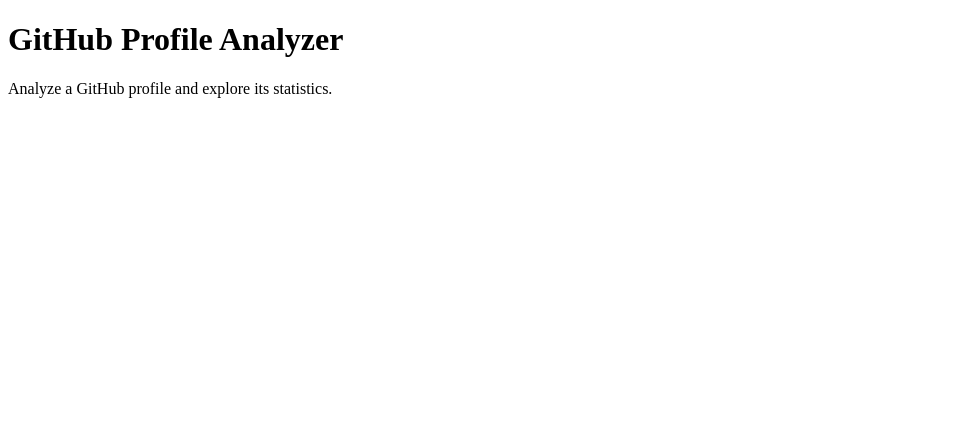
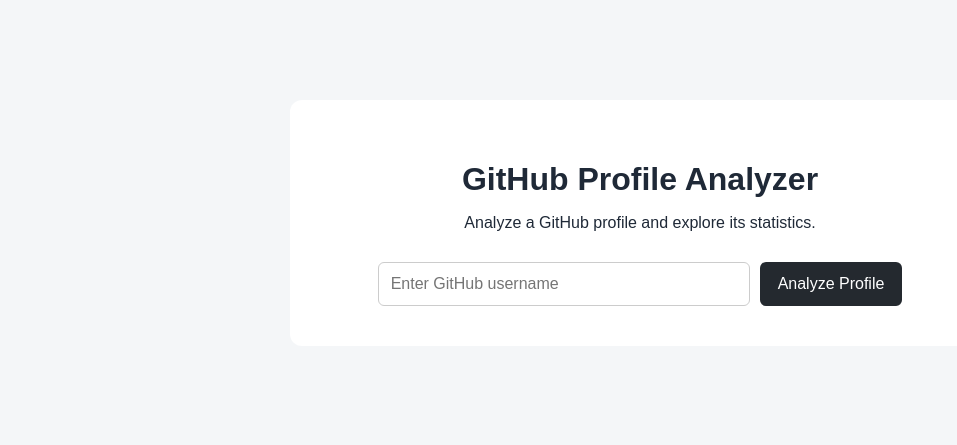
Before and after one commit to yogesharumugam2103/github-profile-analyzer, a Flask app: page / in a window 1280 px wide. Shown: the top 445 px of the page, without its empty margins (0-957 px from the left). Run offline with Flask 3, Linux system fonts and the light colour scheme.

Commit message:
Build initial profile search UI

```diff
--- /dev/null
+++ b/static/css/style.css
@@ -0,0 +1,56 @@
+* {
+    box-sizing: border-box;
+}
+
+body {
+    margin: 0;
+    font-family: Arial, sans-serif;
+    background: #f4f6f8;
+    color: #1f2937;
+}
+
+.container {
+    width: 90%;
+    max-width: 700px;
+    margin: 100px auto;
+    padding: 40px;
+    text-align: center;
+    background: white;
+    border-radius: 12px;
+}
+
+h1 {
+    margin-bottom: 10px;
+}
+
+p {
+    margin-bottom: 30px;
+}
+
+form {
+    display: flex;
+    gap: 10px;
+    justify-content: center;
+}
+
+input {
+    width: 60%;
+    padding: 12px;
+    border: 1px solid #ccc;
+    border-radius: 6px;
+    font-size: 16px;
+}
+
+button {
+    padding: 12px 18px;
+    border: none;
+    border-radius: 6px;
+    background: #24292f;
+    color: white;
+    font-size: 16px;
+    cursor: pointer;
+}
+
+button:hover {
+    opacity: 0.9;
+}
--- a/templates/index.html
+++ b/templates/index.html
@@ -4,9 +4,17 @@
     <meta charset="UTF-8">
     <meta name="viewport" content="width=device-width, initial-scale=1.0">
     <title>GitHub Profile Analyzer</title>
+    <link rel="stylesheet" href="{{ url_for('static', filename='css/style.css') }}">
 </head>
 <body>
-    <h1>GitHub Profile Analyzer</h1>
-    <p>Analyze a GitHub profile and explore its statistics.</p>
+    <main class="container">
+        <h1>GitHub Profile Analyzer</h1>
+        <p>Analyze a GitHub profile and explore its statistics.</p>
+
+        <form>
+            <input type="text" placeholder="Enter GitHub username">
+            <button type="submit">Analyze Profile</button>
+        </form>
+    </main>
 </body>
 </html>
```
